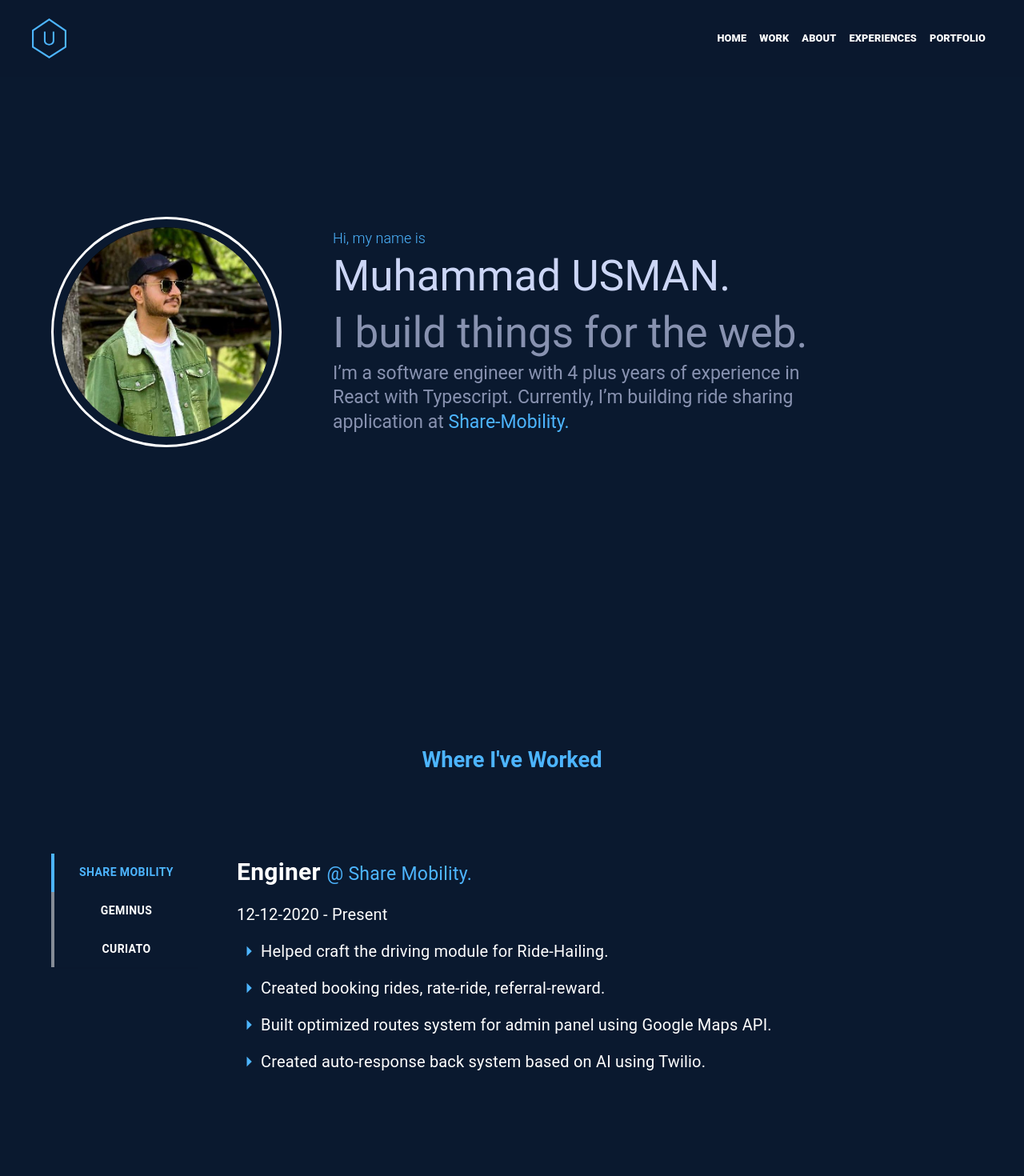
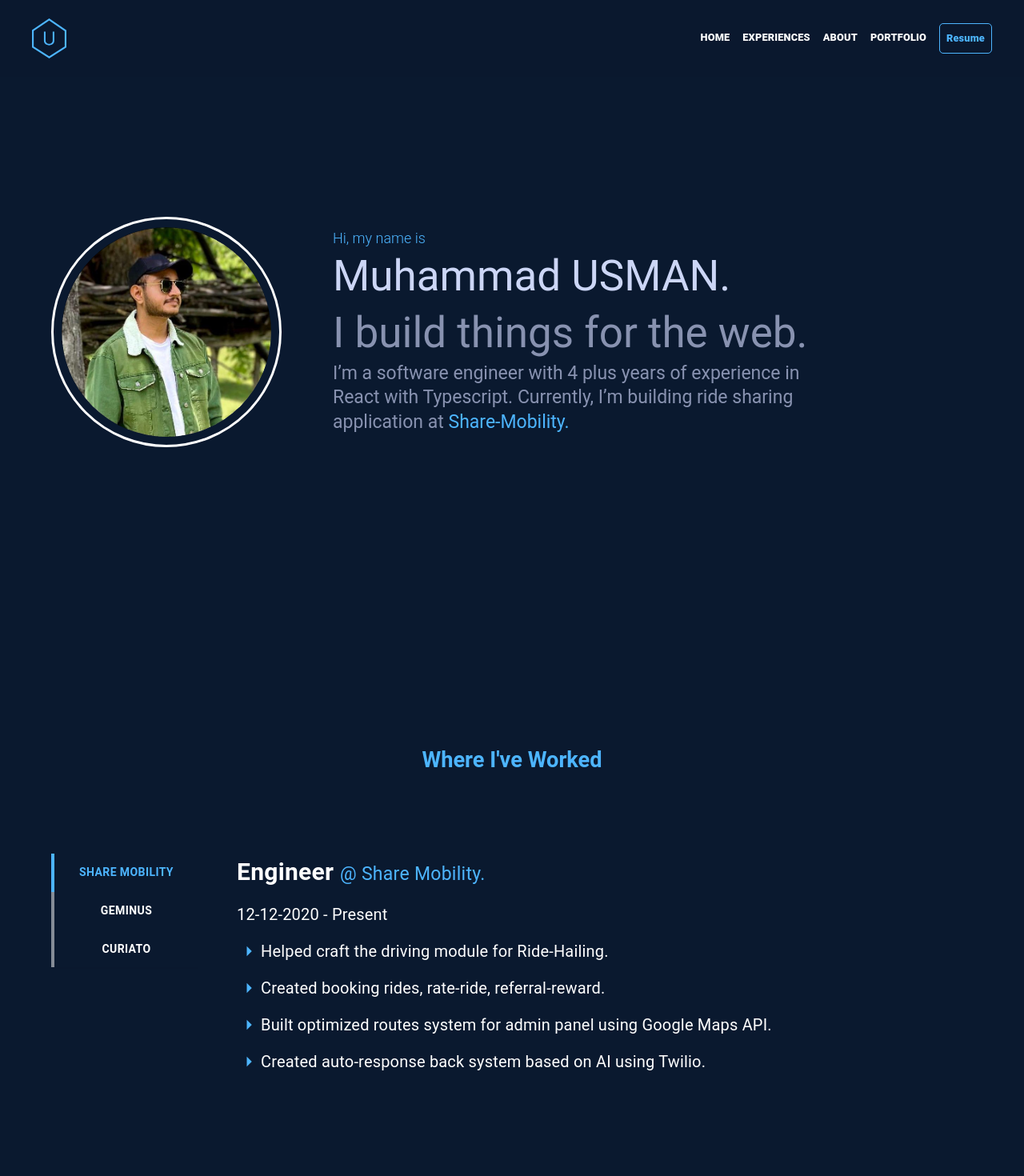
Before and after one commit to usmangq12/usmangq-portfolio, a React (Create React App) app: page / in a window 1280 px wide. Shown: the top 1470 px of the page at 80% size. Built offline with nearby package versions, Linux system fonts and the light colour scheme.

Commit message:
Add the Resume and open in new tab , Fix the Experiace section, Rmove the cosntants and add the target attribute in link tag, fix the cosnle errors

```diff
--- a/src/assets/imges/index.ts
+++ b/src/assets/imges/index.ts
@@ -3,3 +3,4 @@ export { default as Profilepicture } from "./profilepicture.jpeg";
 export { default as Backgroundimage } from "./backgroundimage.png";
 export { default as Skype } from "./skype.svg";
 export { default as Logo } from "./logo.svg";
+export { default as Pdf } from "./resume.png";
--- a/src/components/Experience.tsx
+++ b/src/components/Experience.tsx
@@ -64,7 +64,7 @@ function TabPanel(props: TabPanelProps) {
     >
       {value === index && (
         <Box>
-          <Typography color="info.main">{children}</Typography>
+          <Heading color="info.main">{children}</Heading>
         </Box>
       )}
     </div>
@@ -86,9 +86,9 @@ export const Experience = () => {
   };
 
   return (
-    <Grid container>
+    <Grid container id={"EXPERIENCES"}>
       <Grid
-        id={"WORK"}
+        item
         sx={{
           display: "flex",
           alignItems: "center",
@@ -117,6 +117,7 @@ export const Experience = () => {
           display: "flex",
           flexWrap: { xs: "wrap", sm: "nowrap" },
           width: "100%",
+          height: "290px",
         }}
       >
         <Grid xs={12} sm={2} item>
@@ -139,6 +140,7 @@ export const Experience = () => {
           >
             {companies.map((companyLabel, index) => (
               <Tab
+                key={index}
                 sx={(theme) => ({
                   color: "info.main",
                   fontWeight: "700",
@@ -156,9 +158,9 @@ export const Experience = () => {
         <Grid ml={{ xs: 0, sm: 6 }} xs={12} sm={10} item>
           {experiences.map(
             ({ company, startDate, endDate, achievements }, index) => (
-              <TabPanel value={value} index={index}>
+              <TabPanel value={value} index={index} key={index}>
                 <Heading mb={2} sx={{ fontSize: "30px", fontWeight: "700" }}>
-                  Enginer&nbsp;
+                  Engineer&nbsp;
                   <Link
                     underline="none"
                     target="_blank"
@@ -177,8 +179,8 @@ export const Experience = () => {
                 <Heading mb={2}>
                   {startDate} - {endDate}
                 </Heading>
-                {achievements.map((item, index) => (
-                  <Grid key={index} item sx={{ display: "flex" }}>
+                {achievements.map((item, i) => (
+                  <Grid key={i} item sx={{ display: "flex" }}>
                     <ArrowRightIcon
                       sx={{ fontSize: "30px", color: "secondary.main" }}
                     />
--- a/src/components/Navbar.tsx
+++ b/src/components/Navbar.tsx
@@ -8,9 +8,18 @@ import {
 } from "@mui/material/";
 import MenuIcon from "@mui/icons-material/Menu";
 import { Image } from "../shared";
-import { navItems } from "../constants";
 import { useState } from "react";
-import { Logo } from "../assets/imges";
+import { Logo, Pdf } from "../assets/imges";
+import CV from "../assets/documents/CV.pdf";
+import { LinkOff } from "@mui/icons-material";
+
+export const navItems: { item: string; href: ""; target: string }[] = [
+  { item: "HOME", href: "", target: "" },
+  { item: "EXPERIENCES", href: "", target: "" },
+  { item: "ABOUT", href: "", target: "" },
+  { item: "PORTFOLIO", href: "", target: "" },
+  { item: "Resume", href: CV, target: "_blank" },
+];
 interface Props {
   window?: () => Window;
 }
@@ -55,11 +64,11 @@ export const Navbar = (props: Props) => {
         }}
         gap={4}
       >
-        {navItems.map((item, index) => (
+        {navItems.map(({ item, href }, index) => (
           <Link
             key={index}
             underline="none"
-            href={`#${item}`}
+            href={`#${href ? href : item}`}
             sx={{
               display: "flex",
               flexDirection: "column",
@@ -120,27 +129,28 @@ export const Navbar = (props: Props) => {
                   flexWrap: "wrap",
                 }}
               >
-                {navItems.map((item, index) => (
+                {navItems.map(({ item, href, target }, index) => (
                   <Link
-                    key={index}
-                    href={`#${item}`}
+                    key={`nav-item${index}`}
+                    href={href ? href : `#${item}`}
+                    target={target}
                     underline="none"
                     sx={{
                       color: "info.main",
                       fontWeight: "800",
                       fontSize: { sm: "10px", md: ".8rem" },
                       p: 1,
-                      // "&:last-child": {
-                      //   border: "1px solid #4DB5FF",
-                      //   borderRadius: "5px",
-                      //   color: "#4DB5FF",
-                      //   transition: "all 0.5",
-                      //   ml: 1,
-                      //   "&:hover": {
-                      //     backgroundColor: "secondary.main",
-                      //     color: "info.main",
-                      //   },
-                      // },
+                      "&:last-child": {
+                        border: "1px solid #4DB5FF",
+                        borderRadius: "5px",
+                        color: "#4DB5FF",
+                        transition: "all 0.5",
+                        ml: 1,
+                        "&:hover": {
+                          backgroundColor: "secondary.main",
+                          color: "info.main",
+                        },
+                      },
                     }}
                   >
                     {item}
--- a/src/components/Skills.tsx
+++ b/src/components/Skills.tsx
@@ -2,11 +2,33 @@ import React from "react";
 import { Grid, Card, CardContent, Link } from "@mui/material";
 import { Heading } from "../shared";
 import CheckCircleIcon from "@mui/icons-material/CheckCircle";
-import { frontendLanguages, backendLanguages } from "../constants";
 import Accordion from "@mui/material/Accordion";
 import AccordionSummary from "@mui/material/AccordionSummary";
 import AccordionDetails from "@mui/material/AccordionDetails";
 import ExpandMoreIcon from "@mui/icons-material/ExpandMore";
+
+//Object array of frontednLanguage
+const frontendLanguages = [
+  { name: "HTML", path: "https://www.w3schools.com/html/" },
+  { name: "CSS", path: "https://www.w3schools.com/css/default.asp" },
+  { name: "SASS", path: "https://sass-lang.com/" },
+  { name: " Chakra UI", path: "https://chakra-ui.com/" },
+  { name: " D3.js", path: "https://d3js.org/" },
+  { name: "Tailwind", path: "https://tailwindcss.com/" },
+  { name: "MUI", path: "https://mui.com/" },
+  {
+    name: "Bootstrap",
+    path: "https://getbootstrap.com/docs/5.0/getting-started/introduction/",
+  },
+  { name: "JavaScript", path: "https://www.w3schools.com/js/default.asp" },
+  { name: "React.js", path: "https://reactjs.org/" },
+];
+//Object array of backendLanguages
+const backendLanguages = [
+  { name: "Node JS", path: "https://nodejs.org/en/" },
+  { name: "Express", path: "https://expressjs.com/" },
+  { name: "PostgreSQL", path: "https://www.postgresql.org/" },
+];
 
 export const Skills = () => {
   return (
--- a/src/components/SocialIcons.tsx
+++ b/src/components/SocialIcons.tsx
@@ -1,5 +1,23 @@
 import { Grid, Link } from "@mui/material";
-import { links } from "../constants";
+import TwitterIcon from "@mui/icons-material/Twitter";
+import GitHubIcon from "@mui/icons-material/GitHub";
+import InstagramIcon from "@mui/icons-material/Instagram";
+import LinkedInIcon from "@mui/icons-material/LinkedIn";
+import { SvgIconComponent } from "@mui/icons-material";
+
+const links: { href: string; icon: SvgIconComponent }[] = [
+  { href: "https://twitter.com/Muhamma28090557", icon: TwitterIcon },
+  { href: "https://github.com/usmangq12", icon: GitHubIcon },
+  {
+    href: "https://instagram.com/uxmangq?igshid=YmMyMTA2M2Y=",
+    icon: InstagramIcon,
+  },
+  {
+    href: "https://www.linkedin.com/in/muhammad-usman-759b55129",
+    icon: LinkedInIcon,
+  },
+];
+
 export const SocialIcons = ({
   styles,
 }: {
@@ -8,7 +26,7 @@ export const SocialIcons = ({
   return (
     <Grid sx={{ display: "flex", justifyContent: "space-between" }} gap={2}>
       {links.map(({ href, icon: Icon }, index) => (
-        <Link key={index} href={href} sx={{ color: "#1f1f38" }}>
+        <Link key={index} href={href} target="_blank" sx={{ color: "#1f1f38" }}>
           <Icon
             sx={{
               border: "1px solid",
--- a/src/constants/index.ts
+++ /dev/null
@@ -1,111 +0,0 @@
-import TwitterIcon from "@mui/icons-material/Twitter";
-import GitHubIcon from "@mui/icons-material/GitHub";
-import InstagramIcon from "@mui/icons-material/Instagram";
-import LinkedInIcon from "@mui/icons-material/LinkedIn";
-import { SvgIconComponent } from "@mui/icons-material";
-
-export const navItems: string[] = [
-  "HOME",
-  "WORK",
-  "ABOUT",
-  "EXPERIENCES",
-  "PORTFOLIO",
-];
-
-export const frontendLanguages = [
-  { name: "HTML", path: "https://www.w3schools.com/html/" },
-  { name: "CSS", path: "https://www.w3schools.com/css/default.asp" },
-  { name: "SASS", path: "https://sass-lang.com/" },
-  { name: " Chakra UI", path: "https://chakra-ui.com/" },
-  { name: " D3.js", path: "https://d3js.org/" },
-  { name: "Tailwind", path: "https://tailwindcss.com/" },
-  { name: "MUI", path: "https://mui.com/" },
-  {
-    name: "Bootstrap",
-    path: "https://getbootstrap.com/docs/5.0/getting-started/introduction/",
-  },
-  { name: "JavaScript", path: "https://www.w3schools.com/js/default.asp" },
-  { name: "React.js", path: "https://reactjs.org/" },
-];
-
-export const backendLanguages = [
-  { name: "Node JS", path: "https://nodejs.org/en/" },
-  { name: "Express", path: "https://expressjs.com/" },
-  { name: "PostgreSQL", path: "https://www.postgresql.org/" },
-];
-
-export const portfolioDetail = [
-  {
-    img_poster: "https://rococo-babka-760a17.netlify.app/images/login.jpg",
-    text: "Login and Registration Form",
-    path: "https://github.com/usmangq12",
-  },
-  {
-    img_poster: "https://rococo-babka-760a17.netlify.app/images/fylo.jpg",
-    text: "Fylo Landing Page",
-    path: "https://github.com/usmangq12",
-  },
-  {
-    img_poster: "https://rococo-babka-760a17.netlify.app/images/mist.jpg",
-    text: "Mist Garden",
-    path: "https://github.com/usmangq12",
-  },
-  {
-    img_poster: "https://rococo-babka-760a17.netlify.app/images/weather.jpg",
-    text: "Web Weather Application",
-    path: "https://github.com/usmangq12",
-  },
-  {
-    img_poster: "https://rococo-babka-760a17.netlify.app/images/note.jpg",
-    text: "Note Application",
-    path: "https://github.com/usmangq12",
-  },
-  {
-    img_poster: "https://rococo-babka-760a17.netlify.app/images/filterable.jpg",
-    text: "Note Application",
-    path: "https://github.com/usmangq12",
-  },
-];
-
-export const contactsMethod = [
-  {
-    name: "Email",
-    contactDetail: "usmangq12@gmail.com",
-    path: "mailto:usmangq12@gmail.com",
-  },
-  {
-    name: "Whatsapp",
-    contactDetail: "+92 311 4942040",
-    path: "https://api.whatsapp.com/send?phone+2348138900164",
-  },
-  {
-    name: "Skype",
-    contactDetail: "+92 311 4942040",
-    path: "https://join.skype.com/invite/MDJ44XPKrkCa",
-  },
-];
-
-export const testimonialsItem = [
-  {
-    img: "https://play-lh.googleusercontent.com/5BgUBYo-maFTSwVBaqebt1wULoe3jyCX0bU1lvmXWI4rM2FnrKO4vl5eK2MpsiiU0K0",
-  },
-  {
-    img: "https://play-lh.googleusercontent.com/5BgUBYo-maFTSwVBaqebt1wULoe3jyCX0bU1lvmXWI4rM2FnrKO4vl5eK2MpsiiU0K0",
-  },
-  {
-    img: "https://play-lh.googleusercontent.com/5BgUBYo-maFTSwVBaqebt1wULoe3jyCX0bU1lvmXWI4rM2FnrKO4vl5eK2MpsiiU0K0",
-  },
-];
-
-export const links: { href: string; icon: SvgIconComponent }[] = [
-  { href: "https://twitter.com/Muhamma28090557", icon: TwitterIcon },
-  { href: "https://github.com/usmangq12", icon: GitHubIcon },
-  {
-    href: "https://instagram.com/uxmangq?igshid=YmMyMTA2M2Y=",
-    icon: InstagramIcon,
-  },
-  {
-    href: "https://www.linkedin.com/in/muhammad-usman-759b55129",
-    icon: LinkedInIcon,
-  },
-];
```
Also changed, not shown: src/components/Portfolio.tsx (+34 -1 lines).
